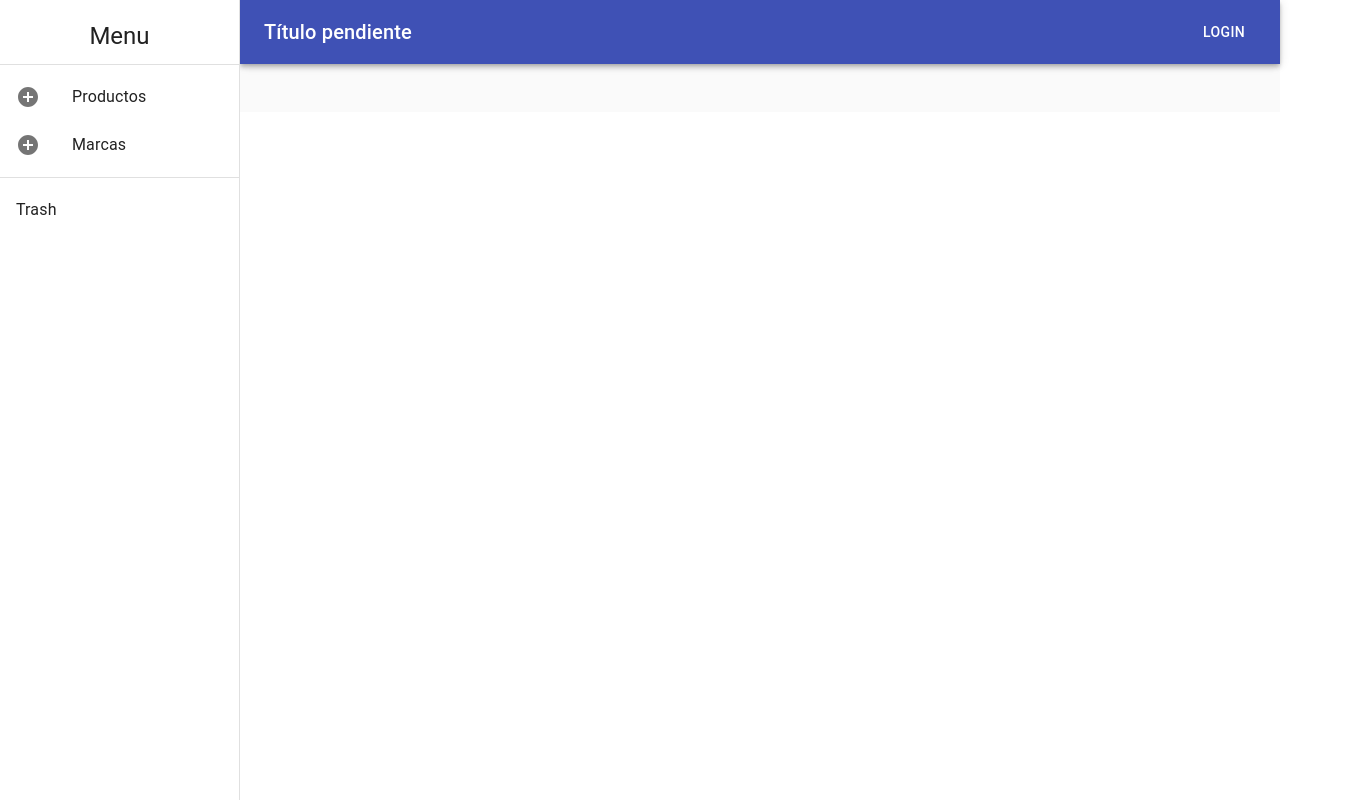
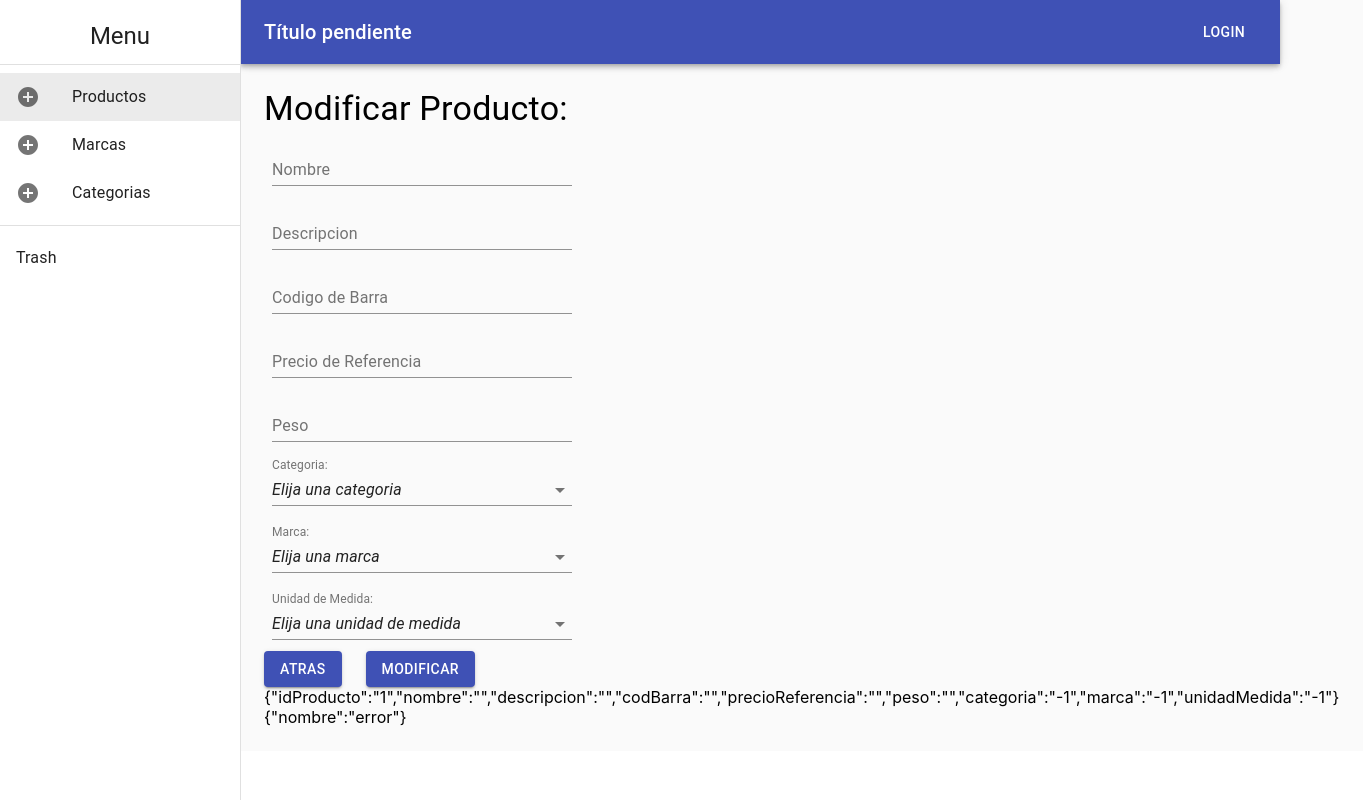
Before and after one commit to unla-investigacion-desarrollo/react-geo-turnos, a React (Create React App) app: page /productos/1 in a window 1280 px wide. Shown: the whole page, 1363 px wide, since content can reach past the window. Built offline with nearby package versions, Linux system fonts and the light colour scheme.

Commit message:
modificar y otras cosas con material ui

```diff
--- a/src/components/contenido/contenido.jsx
+++ b/src/components/contenido/contenido.jsx
@@ -5,6 +5,7 @@ import { Switch, Route } from "react-router-dom";
 import ListaProductos from "../producto/listaProductos";
 import ListaMarcas from "../marca/listaMarcas";
 import FormProductoModificar from "../producto/formProductoModificar";
+import ListaCategorias from "../categoria/listaCategorias";
 
 const useStyles = makeStyles((theme) => ({
   toolbar: theme.mixins.toolbar,
@@ -24,14 +25,20 @@ const Contenido = () => {
         <Route path="/" exact>
           Raiz
         </Route>
-        <Route path="/modificarProducto/:id">
-          <FormProductoModificar />
+        <Route path="/productos/nuevo">
+          <FormProducto />
         </Route>
-        <Route path="/listaProducto">
+        <Route path="/productos/:id">
+          <FormProducto variante="modificar" />
+        </Route>
+        <Route path="/productos">
           <ListaProductos />
         </Route>
-        <Route path="/listaMarca">
+        <Route path="/marcas">
           <ListaMarcas />
+        </Route>
+        <Route path="/categorias">
+          <ListaCategorias />
         </Route>
       </Switch>
     </main>
--- a/src/components/navbar/listaMenu.jsx
+++ b/src/components/navbar/listaMenu.jsx
@@ -1,4 +1,4 @@
-import React from "react";
+import React, { useState } from "react";
 import { makeStyles } from "@material-ui/core/styles";
 import List from "@material-ui/core/List";
 import ListItem from "@material-ui/core/ListItem";
@@ -8,7 +8,7 @@ import Divider from "@material-ui/core/Divider";
 import InboxIcon from "@material-ui/icons/Inbox";
 import DraftsIcon from "@material-ui/icons/Drafts";
 import AddCircleIcon from "@material-ui/icons/AddCircle";
-import { Link } from "react-router-dom";
+import { NavLink } from "react-router-dom";
 
 const useStyles = makeStyles((theme) => ({
   lista: {
@@ -19,31 +19,34 @@ const useStyles = makeStyles((theme) => ({
 
 const ListaMenu = () => {
   const classes = useStyles();
+  const [activeItem, setActiveItem] = useState("");
+
+  const Item = (props) => {
+    return (
+      <ListItem
+        button
+        selected={activeItem === props.text}
+        component={NavLink}
+        to={props.to}
+        isActive={(match) => {
+          if (!match) {
+            return false;
+          }
+          setActiveItem(props.text);
+        }}
+      >
+        <ListItemIcon>{props.icon}</ListItemIcon>
+        <ListItemText primary={props.text} />
+      </ListItem>
+    );
+  };
+
   return (
     <div className={classes.lista}>
       <List component="nav">
-        <ListItem
-          button
-          onClick={() => {
-            window.location.assign("/listaProducto");
-          }}
-        >
-          <ListItemIcon>
-            <AddCircleIcon />
-          </ListItemIcon>
-          <ListItemText primary="Productos" />
-        </ListItem>
-        <ListItem
-          button
-          onClick={() => {
-            window.location.assign("/listaMarca");
-          }}
-        >
-          <ListItemIcon>
-            <AddCircleIcon />
-          </ListItemIcon>
-          <ListItemText primary="Marcas" />
-        </ListItem>
+        <Item to="/productos" icon={<AddCircleIcon />} text="Productos" />
+        <Item to="/marcas" icon={<AddCircleIcon />} text="Marcas" />
+        <Item to="/categorias" icon={<AddCircleIcon />} text="Categorias" />
       </List>
       <Divider />
       <List component="nav">
--- a/src/components/producto/formProductoFormik.jsx
+++ b/src/components/producto/formProductoFormik.jsx
@@ -1,7 +1,7 @@
 import React from "react";
 import TextField from "@material-ui/core/TextField";
 import FormControl from "@material-ui/core/FormControl";
-import { Formik } from "formik";
+import { Formik, Field } from "formik";
 import { useState } from "react";
 import {
   InputLabel,
@@ -9,9 +9,83 @@ import {
   MenuItem,
   FormHelperText,
   Button,
+  Typography,
+  Dialog,
+  DialogTitle,
+  DialogContentText,
+  DialogContent,
+  DialogActions,
 } from "@material-ui/core";
+import { makeStyles } from "@material-ui/core/styles";
+import { Link, useParams } from "react-router-dom";
 
-const FormProducto = () => {
+const useStyles = makeStyles((theme) => ({
+  root: {
+    "& .MuiTextField-root": {
+      margin: theme.spacing(1),
+      minWidth: 300,
+    },
+  },
+  formControl: {
+    margin: theme.spacing(1),
+    minWidth: 300,
+  },
+  selectEmpty: {
+    marginTop: theme.spacing(2),
+  },
+  botonForm: {
+    marginRight: theme.spacing(3),
+  },
+  botonOculto: {
+    display: "none",
+  },
+}));
+
+const traerProducto = (id) => {
+  //traer de la base de datos los datos
+  return {
+    idProducto: id,
+    nombre: "",
+    descripcion: "",
+    codBarra: "",
+    precioReferencia: "",
+    peso: "",
+    categoria: "-1",
+    marca: "-1",
+    unidadMedida: "-1",
+  };
+};
+
+const FormProducto = (props) => {
+  const classes = useStyles();
+  const { id } = useParams();
+
+  let titulo = "";
+  let valoresIniciales = {};
+  let claseBotonCrear;
+  let claseBotonModificar;
+
+  if (props.variante === "modificar") {
+    titulo = "Modificar Producto:";
+    valoresIniciales = traerProducto(id);
+    claseBotonCrear = classes.botonOculto;
+    claseBotonModificar = classes.botonForm;
+  } else {
+    titulo = "Nuevo Producto:";
+    claseBotonCrear = classes.botonForm;
+    claseBotonModificar = classes.botonOculto;
+    valoresIniciales = {
+      nombre: "",
+      descripcion: "",
+      codBarra: "",
+      precioReferencia: "",
+      peso: "",
+      categoria: "-1",
+      marca: "-1",
+      unidadMedida: "-1",
+    };
+  }
+
   const [state, setState] = useState({
     categorias: [
       { id: 1, nombre: "comida" },
@@ -29,6 +103,16 @@ const FormProducto = () => {
       { id: 3, nombre: "tonelada" },
     ],
   });
+  const [stateOpenDialogCrear, setStateOpenDialogCrear] = useState(false);
+  const [stateOpenDialogMod, setStateOpenDialogMod] = useState(false);
+
+  const openDialogCrear = () => {
+    setStateOpenDialogCrear(true);
+  };
+
+  const closeDialogCrear = () => {
+    setStateOpenDialogCrear(false);
+  };
 
   const validar = (values) => {
     const errors = {};
@@ -68,20 +152,14 @@ const FormProducto = () => {
 
   return (
     <div>
-      <h1>Productos</h1>
+      <Typography variant="h4" color="initial">
+        {titulo}
+      </Typography>
       <Formik
-        initialValues={{
-          nombre: "",
-          descripcion: "",
-          codBarra: "",
-          precioReferencia: "",
-          peso: "",
-          categoria: "-1",
-          marca: "-1",
-          unidadMedida: "-1",
-        }}
+        initialValues={valoresIniciales}
         validate={validar}
         onSubmit={enviar}
+        initialErrors={{ nombre: "error" }}
       >
         {({
           values,
@@ -90,9 +168,14 @@ const FormProducto = () => {
           handleChange,
           handleBlur,
           handleSubmit,
+          setErrors,
           isSubmitting,
+          validateForm,
+          isValidating,
+          setTouched,
+          isValid,
         }) => (
-          <form onSubmit={handleSubmit}>
+          <form onSubmit={handleSubmit} className={classes.root}>
             <div>
               <TextField
                 error={errors.nombre && touched.nombre ? true : false}
@@ -172,6 +255,7 @@ const FormProducto = () => {
             <div>
               <FormControl
                 error={errors.categoria && touched.categoria ? true : false}
+                className={classes.formControl}
               >
                 <InputLabel id="labelCategoria">Categoria:</InputLabel>
                 <Select
@@ -199,7 +283,10 @@ const FormProducto = () => {
               </FormControl>
             </div>
             <div>
-              <FormControl error={errors.marca && touched.marca ? true : false}>
+              <FormControl
+                error={errors.marca && touched.marca ? true : false}
+                className={classes.formControl}
+              >
                 <InputLabel id="labelMarca">Marca:</InputLabel>
                 <Select
                   id="marca"
@@ -230,6 +317,7 @@ const FormProducto = () => {
                 error={
                   errors.unidadMedida && touched.unidadMedida ? true : false
                 }
+                className={classes.formControl}
               >
                 <InputLabel id="labelUnidadMedida">
                   Unidad de Medida:
@@ -262,15 +350,112 @@ const FormProducto = () => {
             </div>
             <div>
               <Button
+                className={classes.botonForm}
                 variant="contained"
                 color="primary"
-                type="submit"
-                disabled={isSubmitting}
+                component={Link}
+                to="/productos"
               >
-                Submit
+                Atras
               </Button>
+              <Button
+                variant="contained"
+                color="primary"
+                className={claseBotonCrear}
+                onClick={() => {
+                  validateForm();
+                  let nuevoTouched = {};
+                  Object.entries(values).map((value) => {
+                    nuevoTouched[value[0]] = true;
+                  });
+                  setTouched(nuevoTouched, false);
+                  if (isValid) openDialogCrear();
+                }}
+              >
+                Crear
+              </Button>
+              <Button
+                variant="contained"
+                color="primary"
+                className={claseBotonModificar}
+                onClick={() => {
+                  validateForm();
+                  let nuevoTouched = {};
+                  Object.entries(values).map((value) => {
+                    nuevoTouched[value[0]] = true;
+                  });
+                  setTouched(nuevoTouched, false);
+                  if (isValid) setStateOpenDialogMod(true);
+                }}
+              >
+                Modificar
+              </Button>
+
+              <Dialog
+                open={stateOpenDialogCrear}
+                onClose={closeDialogCrear}
+                aria-labelledby="alert-dialog-title"
+                aria-describedby="alert-dialog-description"
+              >
+                <DialogTitle id="alert-dialog-title">
+                  {"Estas seguro de agregar el nuevo producto?"}
+                </DialogTitle>
+                <DialogContent>
+                  <DialogContentText id="alert-dialog-description">
+                    texto de ayuda
+                  </DialogContentText>
+                </DialogContent>
+                <DialogActions>
+                  <Button onClick={closeDialogCrear} color="primary">
+                    Cancelar
+                  </Button>
+                  <Button
+                    color="primary"
+                    autoFocus
+                    variant="contained"
+                    disabled={isSubmitting}
+                    onClick={handleSubmit}
+                  >
+                    Aceptar
+                  </Button>
+                </DialogActions>
+              </Dialog>
+              <Dialog
+                open={stateOpenDialogMod}
+                onClose={() => setStateOpenDialogMod(false)}
+                aria-labelledby="alert-dialog-title-mod"
+                aria-describedby="alert-dialog-description-mod"
+              >
+                <DialogTitle id="alert-dialog-title-mod">
+                  {"Estas seguro de modificar el producto?"}
+                </DialogTitle>
+                <DialogContent>
+                  <DialogContentText id="alert-dialog-description-mod">
+                    texto de ayuda al modificar
+                  </DialogContentText>
+                </DialogContent>
+                <DialogActions>
+                  <Button
+                    onClick={() => setStateOpenDialogMod(false)}
+                    color="primary"
+                  >
+                    Cancelar
+                  </Button>
+                  <Button
+                    color="primary"
+                    autoFocus
+                    variant="contained"
+                    disabled={isSubmitting}
+                    onClick={handleSubmit}
+                  >
+                    Aceptar
+                  </Button>
+                </DialogActions>
+              </Dialog>
             </div>
             {JSON.stringify(values)}
+            <br></br>
+            {JSON.stringify(errors)}
           </form>
         )}
       </Formik>
--- a/src/components/producto/listaProductos.jsx
+++ b/src/components/producto/listaProductos.jsx
@@ -1,15 +1,20 @@
 import React, { useState, useEffect } from "react";
 import { useDispatch } from "react-redux"; //metodo que sirva para usar los reducers
 import { cambiarVistaConDatos } from "../navbar/menuSlice"; //reducer para cambiar el estado
-import Table from "@material-ui/core/Table";
-import TableBody from "@material-ui/core/TableBody";
-import TableCell from "@material-ui/core/TableCell";
-import TableContainer from "@material-ui/core/TableContainer";
-import TableHead from "@material-ui/core/TableHead";
-import TableRow from "@material-ui/core/TableRow";
-import Paper from "@material-ui/core/Paper";
+import {
+  Table,
+  TableBody,
+  TableCell,
+  TableContainer,
+  TableHead,
+  TableRow,
+  Paper,
+  Button,
+  Typography,
+  Divider,
+} from "@material-ui/core";
 import { makeStyles } from "@material-ui/core/styles";
-import Button from "@material-ui/core/Button";
+import { Link } from "react-router-dom";
 
 const useStyles = makeStyles({
   table: {
@@ -57,10 +62,21 @@ const ListaProductos = () => {
       codigo: 351513,
       precio: 136263,
     };
-    window.location.assign("/modificarProducto/" + id);
   };
 
   return (
+    <>
+      <Typography variant="h3" color="initial">
+        Lista Productos:
+      </Typography>
+      <Button
+        color="primary"
+        variant="contained"
+        component={Link}
+        to="/productos/nuevo"
+      >
+        Agregar Producto
+      </Button>
       <TableContainer component={Paper}>
         <Table className={classes.table} aria-label="simple table">
           <TableHead>
@@ -84,6 +100,8 @@ const ListaProductos = () => {
                     color="primary"
                     variant="contained"
                     onClick={() => buscarProducto(prod.id)}
+                    component={Link}
+                    to={"/productos/" + prod.id}
                   >
                     Ver
                   </Button>
@@ -93,6 +111,7 @@ const ListaProductos = () => {
           </TableBody>
         </Table>
       </TableContainer>
+    </>
   );
 };
 
--- a/src/index.js
+++ b/src/index.js
@@ -5,8 +5,6 @@ import App from "./App";
 import * as serviceWorker from "./serviceWorker";
 import store from "./store";
 import { Provider } from "react-redux";
-
-import "bootstrap/dist/css/bootstrap.css";
 
 ReactDOM.render(
   <React.StrictMode>
```
Lines whose indentation alone changed are shown as unchanged.
